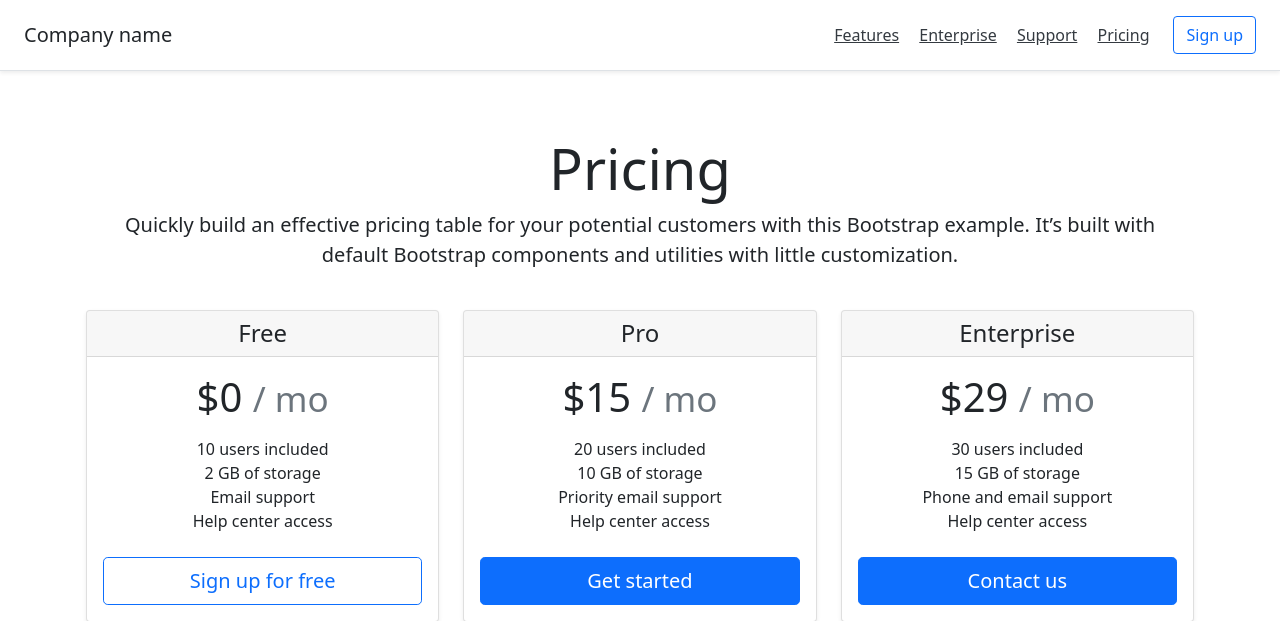
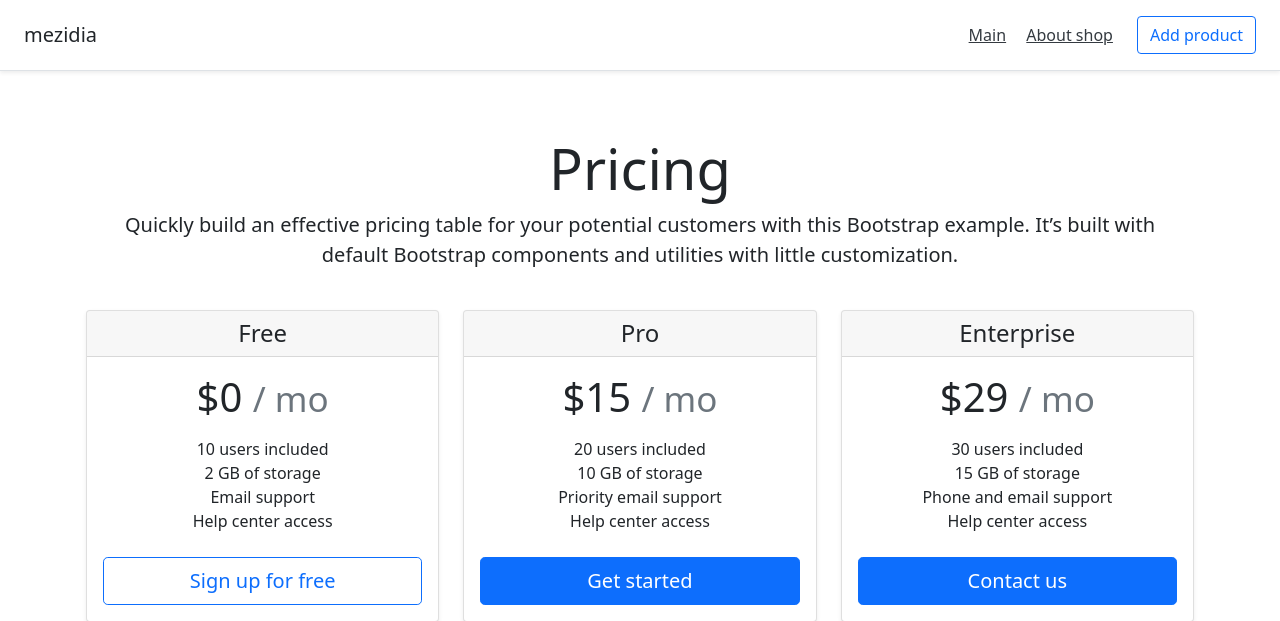
Before and after one commit to mezgoodle/flask-shop, a Flask app: page / in a window 1280 px wide. Shown: the top 621 px of the page. Run offline with Flask 2, Linux system fonts and the light colour scheme; some libraries are stand-ins or nearby versions.

Commit message:
Update hrefs

```diff
--- a/templates/includes/header.html
+++ b/templates/includes/header.html
@@ -1,10 +1,8 @@
 <div class="d-flex flex-column flex-md-row align-items-center p-3 px-md-4 mb-3 bg-white border-bottom shadow-sm">
-    <h5 class="my-0 mr-md-auto font-weight-normal">Company name</h5>
+    <h5 class="my-0 mr-md-auto font-weight-normal">mezidia</h5>
     <nav class="my-2 my-md-0 mr-md-3">
-      <a class="p-2 text-dark" href="#">Features</a>
-      <a class="p-2 text-dark" href="#">Enterprise</a>
-      <a class="p-2 text-dark" href="#">Support</a>
-      <a class="p-2 text-dark" href="#">Pricing</a>
+      <a class="p-2 text-dark" href="{{ url_for('index') }}">Main</a>
+      <a class="p-2 text-dark" href="{{ url_for('about') }}">About shop</a>
     </nav>
-    <a class="btn btn-outline-primary" href="#">Sign up</a>
+    <a class="btn btn-outline-primary" href="/create">Add product</a>
 </div>
```
